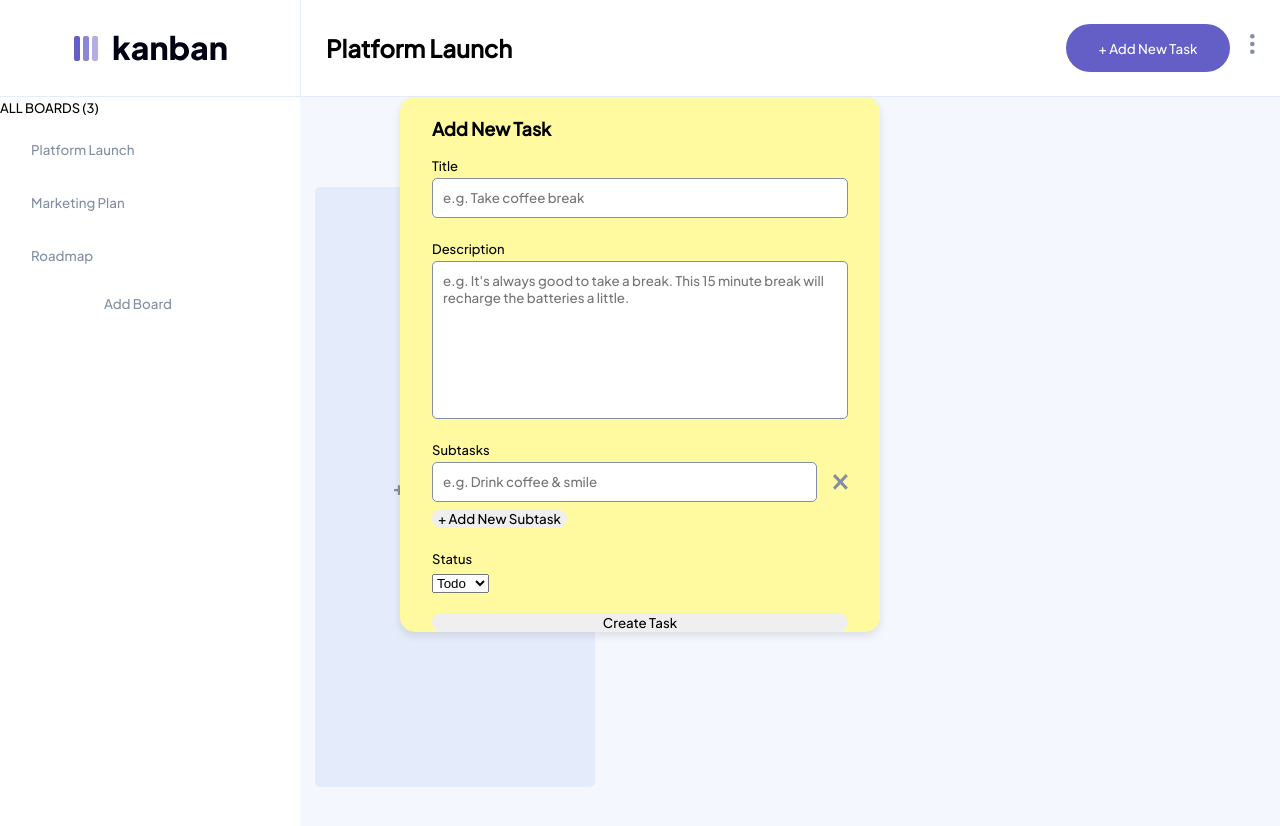
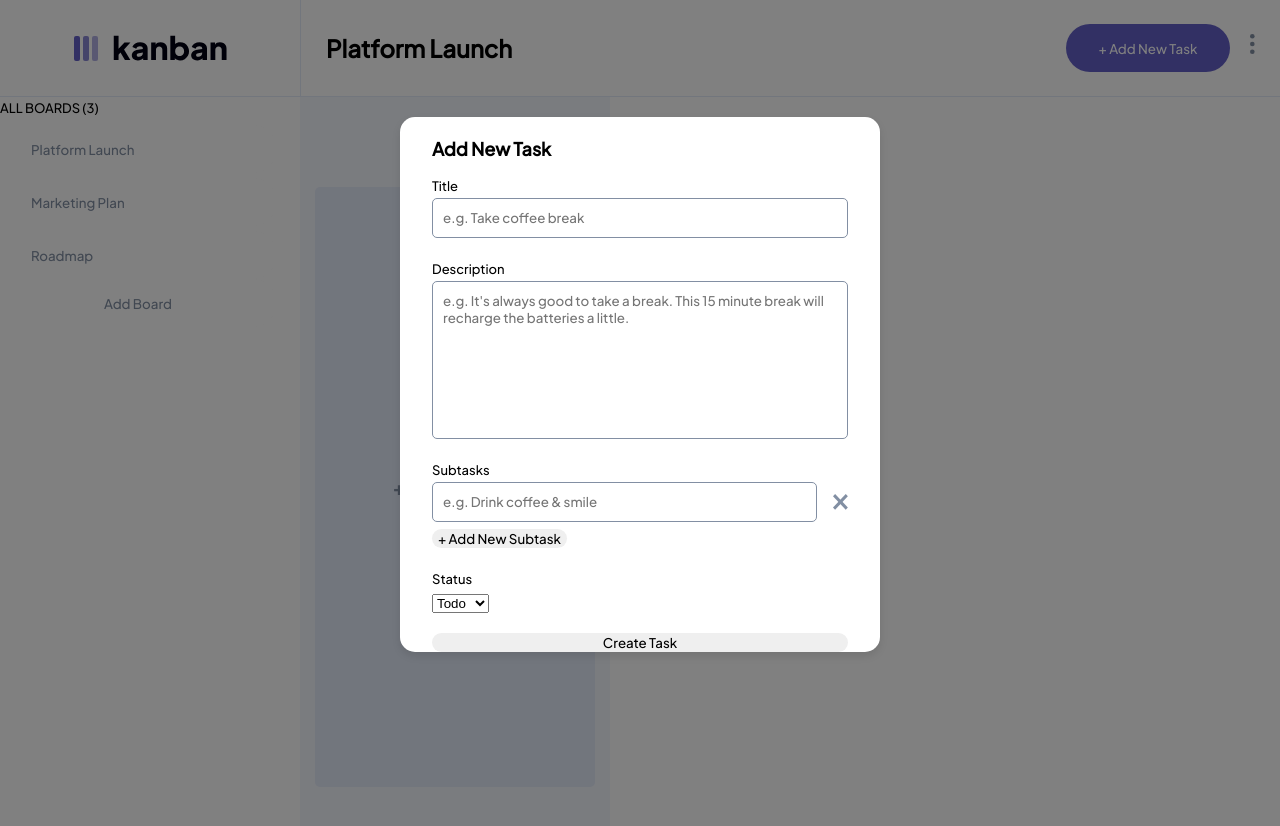
Before and after one commit to CedricCyber/Kanban-Task-Manager-App, a React (Vite) app: page / in a window 1280 px wide. Both pictures are taken after a click on the button "+ Add New Task". Shown: the top 826 px of the page. Built offline with nearby package versions, Linux system fonts and the light colour scheme.

Commit message:
added responsiveness to containers

```diff
--- a/src/App.jsx
+++ b/src/App.jsx
@@ -208,7 +208,9 @@ export default function App() {
     e.preventDefault();
   };
   return (
-    <div className="">
+    // ------------------------------------------- JSX ----------------------------------------->
+    <div>
+      <div className={taskFormShown ? "dim" : "light"}>
         {/* TitleBar Section */}
         <div className="flex h-97">
           <div className="flex items-center border-bottom">
@@ -232,42 +234,7 @@ export default function App() {
             </div>
           </div>
         </div>
-      <form
-        onSubmit={handleSubmit}
-        className="absolute add-task-menu flex-col items-center"
-      >
-        <div id="addTaskMenu" className="w-416 flex-col">
-          <h2 className="mt-20">Add New Task</h2>
-          <p>Title</p>
-          <input
-            className="h-40"
-            type="text"
-            placeholder="e.g. Take coffee break"
-          />
-          <p className="mt-20">Description</p>
-          <textarea
-            className="p-112"
-            type="text"
-            placeholder="e.g. It's always good to take a break. This 15 minute break will recharge the batteries a little."
-          />
-          <div className="">
-            <p className="mt-20">Subtasks</p>
-            {subtasksForm}
-            <button onClick={addSubtask}>+ Add New Subtask</button>
-          </div>
-          <div>
-            <p className="mt-20">Status</p>
-            <select>
-              <option value="todo">Todo</option>
-              <option value="doing">Doing</option>
-              <option value="done">Done</option>
-            </select>
-          </div>
-          <button type="submit" className="mt-20">
-            Create Task
-          </button>
-        </div>
-      </form>
+
         <div className="flex">
           {/* Task Boards Section */}
           <div className="w-300">
@@ -360,97 +327,47 @@ export default function App() {
           </div>
         </div>
       </div>
+      {/* ------------------------------------------- Add Task Form ----------------------------------------->*/}
+      <form
+        onSubmit={handleSubmit}
+        className={
+          taskFormShown
+            ? "show absolute add-task-menu flex-col items-center"
+            : " hide absolute add-task-menu flex-col items-center"
+        }
+      >
+        <div id="addTaskMenu" className="w-416 flex-col">
+          <h2 className="mt-20">Add New Task</h2>
+          <p>Title</p>
+          <input
+            className="h-40"
+            type="text"
+            placeholder="e.g. Take coffee break"
+          />
+          <p className="mt-20">Description</p>
+          <textarea
+            className="p-112"
+            type="text"
+            placeholder="e.g. It's always good to take a break. This 15 minute break will recharge the batteries a little."
+          />
+          <div className="">
+            <p className="mt-20">Subtasks</p>
+            {subtasksForm}
+            <button onClick={addSubtask}>+ Add New Subtask</button>
+          </div>
+          <div>
+            <p className="mt-20">Status</p>
+            <select>
+              <option value="todo">Todo</option>
+              <option value="doing">Doing</option>
+              <option value="done">Done</option>
+            </select>
+          </div>
+          <button type="submit" className="mt-20">
+            Create Task
+          </button>
+        </div>
+      </form>
+    </div>
   );
 }
-
-/* <input id="newArrayItem" type={"text"}></input>
-{console.log(newArrayItem)}
-<button onClick={getInput}>Submit</button>
-{array.map((fruit) => {
-  return (
-    <Link to={fruit}>
-      <h1>{fruit}</h1>
-    </Link>
-  );
-})}
-<Link to="/">
-  <button>HELLO I'M A BUTTON</button>
-</Link>
-<img src={addTask} />
-
-<Link to="/route2">
-  <button>HELLO I'M A BUTTON AS WELL</button>
-</Link>
-<button onClick={deleteItem}>
-  I'M A BUTTON THAT DELETES AN ITEM IN THE ARRAY
-</button>
-<nav>
-  <ul>
-    {data.boards.map((boards) => {
-      return <li>{boards.name}</li>;
-    })}
-  </ul>
-</nav>
-{console.log(data.boards)}
-<Routes>
-  <Route path="/" element={<Route1 />} />
-  <Route path="/route2" element={<Route2 />} />
-  {array.map((fruit) => {
-    return <Route path={fruit} element={<h2>{fruit}</h2>} />;
-  })}
-</Routes> */
-
-// Todo Tasks (Rough Draft)
-// function TodoTasks(data) {
-//   const [task, setTask] = data.map((task) => {
-//     if (data.status == todo) {
-//       return (
-//         <div>
-//           <h2>{task.h2}</h2>
-//           <p>{task.p}</p>
-//         </div>
-//       );
-//     }
-//   });
-//   return (
-//     <div>
-//       <h3>Todo</h3>
-//       {task}
-//     </div>
-//   );
-// }
-// TaskBar (RoughDraft)
-// function TaskBar(){
-//   return (
-
-//   )
-// }
-// TaskBoard Component (Rough Draft)
-// function TaskBoard(){
-//   return (
-//     <div>
-//       <TaskBar/>
-//       <TodoTasks/>
-//       <DoingTasks/>
-//       <DoneTasks/>
-//       <NewTask/>
-//     </div>
-//   )
-// }
-// TitleBar Component(Rough Draft)
-// function TitleBar() {
-//   return (
-//     <div>
-//       <div>
-//         <Logo></Logo>
-//       </div>
-//       <div>
-//         <Title />
-//         <div>
-//           <Button />
-//           <Settings />
-//         </div>
-//       </div>
-//     </div>
-//   );
-// }
--- a/src/index.css
+++ b/src/index.css
@@ -320,7 +320,22 @@ img:hover {
 .translateX100 {
   transform: translateX(100%);
 }
-/* Individual Selectors */
+/* class to dim/light background when menu is up */
+.dim {
+  backdrop-filter: brightness(100%);
+  filter: brightness(50%);
+}
+.light {
+  filter: brightness(100%);
+}
+.hide {
+  display: none;
+}
+.show {
+  display: flex-column;
+}
+
+/* -----------------Individual Selectors--------------------- */
 
 /* Task Card */
 .task-card {
@@ -333,14 +348,13 @@ img:hover {
 /* container for task columns */
 .task-column-container {
   min-height: 100vh;
-  width: 100%;
 }
 /* button that adds new columns */
 .new-column-button {
   border-radius: 5px;
-  width: 100%;
-  width: 280px;
+  min-width: 280px;
   margin-left: 15px;
+  margin-right: 15px;
   margin-top: 90px;
   display: flex;
   justify-content: center;
@@ -374,7 +388,8 @@ img:hover {
   margin-left: auto;
   margin-right: auto;
   width: 480px;
-  background-color: #fff99f;
+  background-color: #ffffff;
   border-radius: 15px;
   box-shadow: 0px 4px 8px rgba(0, 0, 0, 0.1);
+  margin-top: -780px;
 }
```
Lines whose indentation alone changed are shown as unchanged.
